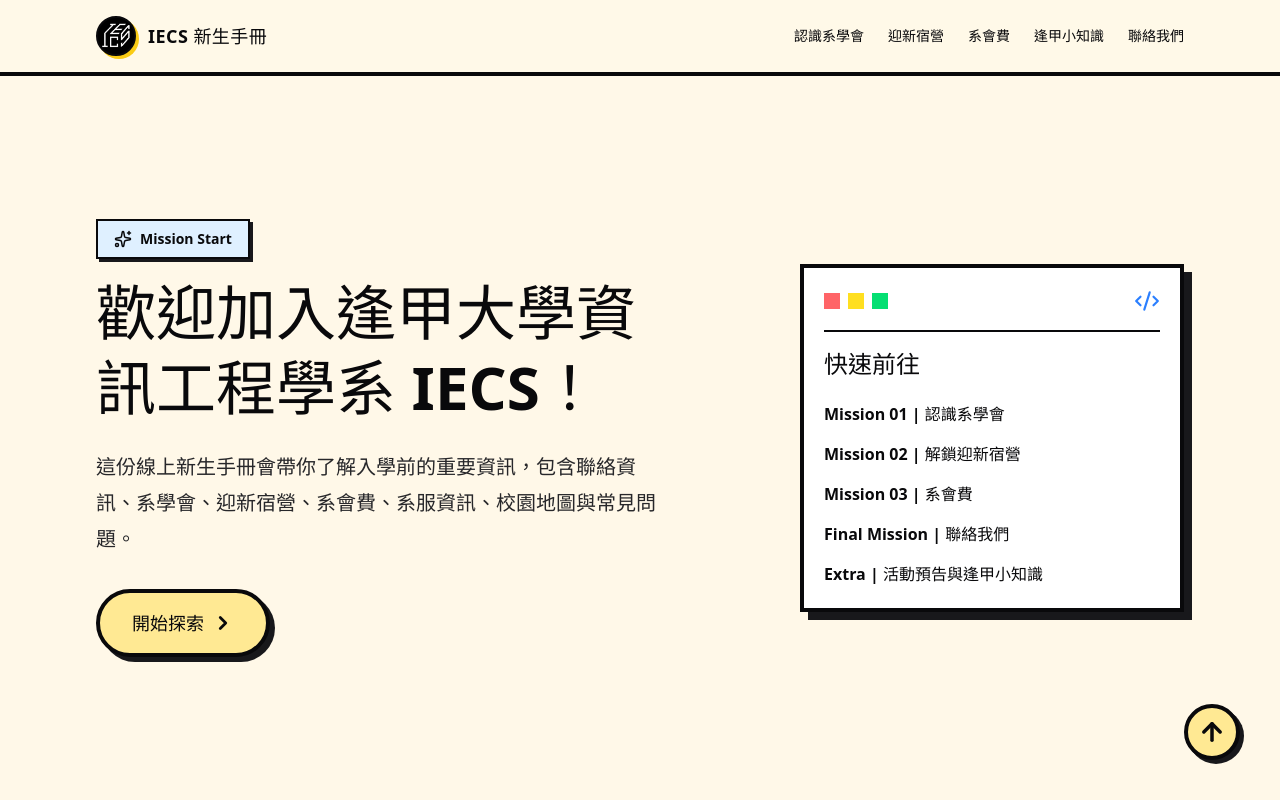
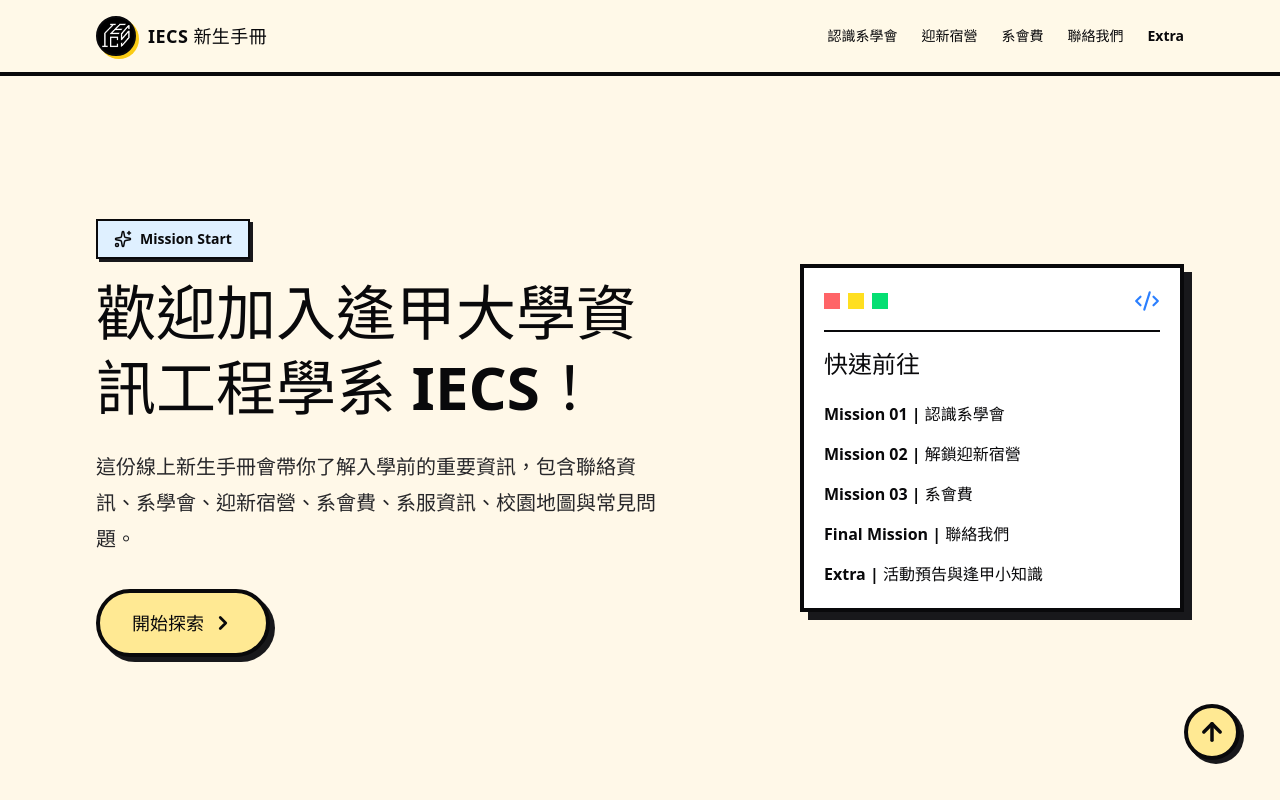
Before and after one commit to AllEnough/iecs_handbook, a React (Vite) app: page / in a window 1280 px wide. Shown: the top 800 px of the page. Built offline with nearby package versions, Linux system fonts and the light colour scheme.

Commit message:
chore: update navbar items order and label

```diff
--- a/src/App.jsx
+++ b/src/App.jsx
@@ -13,8 +13,8 @@ const navItems = [
   { label: '認識系學會', href: '#student-association' },
   { label: '迎新宿營', href: '#camp' },
   { label: '系會費', href: '#fee' },
-  { label: '逢甲小知識', href: '#schedule' },
   { label: '聯絡我們', href: '#contact' },
+  { label: 'Extra', href: '#schedule' },
 ]
 
 function App() {
```
